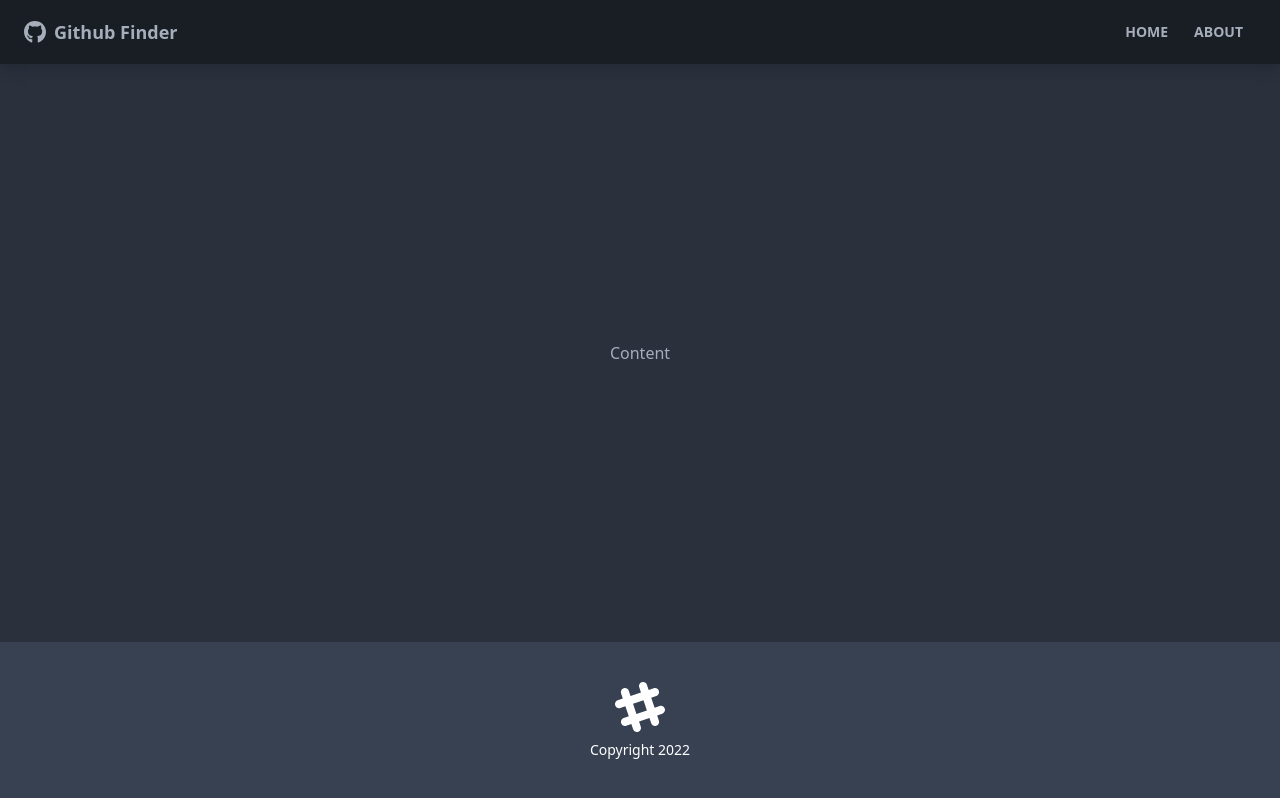
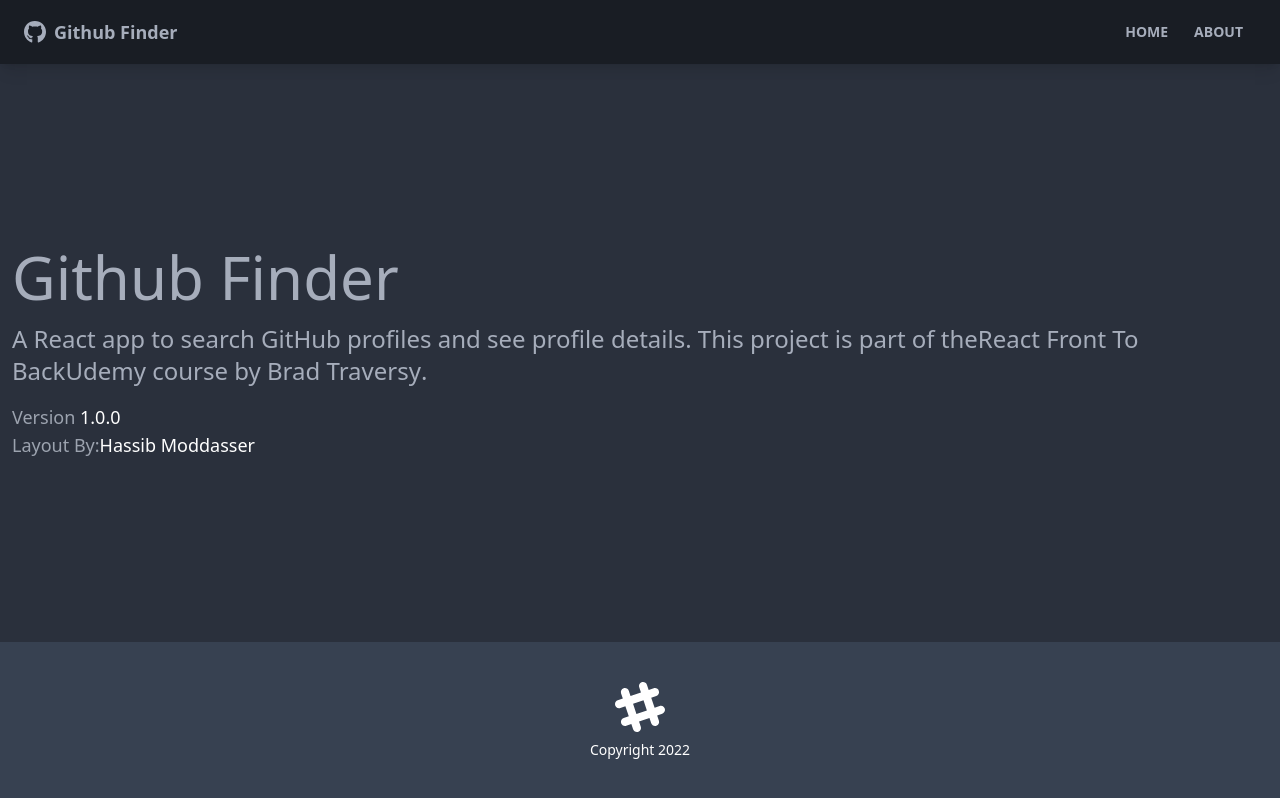
Before and after one commit to MeatSim/github-finder, a React (Create React App) app: page /about in a window 1280 px wide. Built offline with nearby package versions, Linux system fonts and the light colour scheme.

Commit message:
Add home, about, and not found pages

```diff
--- a/src/App.js
+++ b/src/App.js
@@ -1,4 +1,7 @@
-import { BrowserRouter as Router, Route } from "react-router-dom";
+import { BrowserRouter as Router, Route, Routes } from "react-router-dom";
+import Home from "./pages/Home";
+import About from "./pages/About";
+import NotFound from "./pages/NotFound";
 import Navbar from "./components/layout/Navbar";
 import Footer from "./components/layout/Footer";
 
@@ -9,7 +12,12 @@
         <Navbar />
 
         <main className="mx-auto px-3 pb-12">
-          Content
+          <Routes>
+            <Route path='/' element={<Home />} />
+            <Route path='/about' element={<About />} />
+            <Route path='/notfound' element={<NotFound />} />
+            <Route path='/*' element={<NotFound />} />
+          </Routes>
         </main>
 
         <Footer />
--- /dev/null
+++ b/src/pages/About.jsx
@@ -0,0 +1,32 @@
+import React from 'react'
+
+function About() {
+  return (
+    <div>
+      <h1 className="text-6xl mb-4">Github Finder</h1>
+        <p className='mb-4 text-2xl font-light'>
+        A React app to search GitHub profiles and see profile details. This
+        project is part of the
+        <a href='https://www.udemy.com/course/modern-react-front-to-back/'>
+          React Front To Back
+        </a>
+        Udemy course by
+        <strong>
+          <a href='https://traversymedia.com'> Brad Traversy</a>
+        </strong>
+        .
+      </p>
+      <p className='text-lg text-gray-400'>
+        Version <span className='text-white'>1.0.0</span>
+      </p>
+      <p className='text-lg text-gray-400'>
+        Layout By:
+        <a className='text-white' href='https://twitter.com/hassibmoddasser'>
+          Hassib Moddasser
+        </a>
+      </p>
+    </div>
+  )
+}
+
+export default About
--- /dev/null
+++ b/src/pages/Home.jsx
@@ -0,0 +1,11 @@
+import React from 'react'
+
+function Home() {
+  return (
+    <div>
+        <h1 className='text-6xl'>Welcome</h1>
+    </div>
+  )
+}
+
+export default Home
--- /dev/null
+++ b/src/pages/NotFound.jsx
@@ -0,0 +1,23 @@
+import {FaHome} from 'react-icons/fa'
+import { Link } from 'react-router-dom'
+
+function NotFound() {
+  return (
+    <div className='hero'>
+        <div className="text-center hero-content">
+            <div className="max-w-lg">
+                <h1 className="text-8xl font-bold mb-8">
+                    Oops!
+                </h1>
+                <p className="text-5xl mb-8">404 - Page not found!</p>
+                <Link className='btn btn-primary btn-lg' to={'/'}>
+                    <FaHome className='mr-2' />
+                    Back To Home
+                </Link>
+            </div>
+        </div>
+    </div>
+  )
+}
+
+export default NotFound
```
